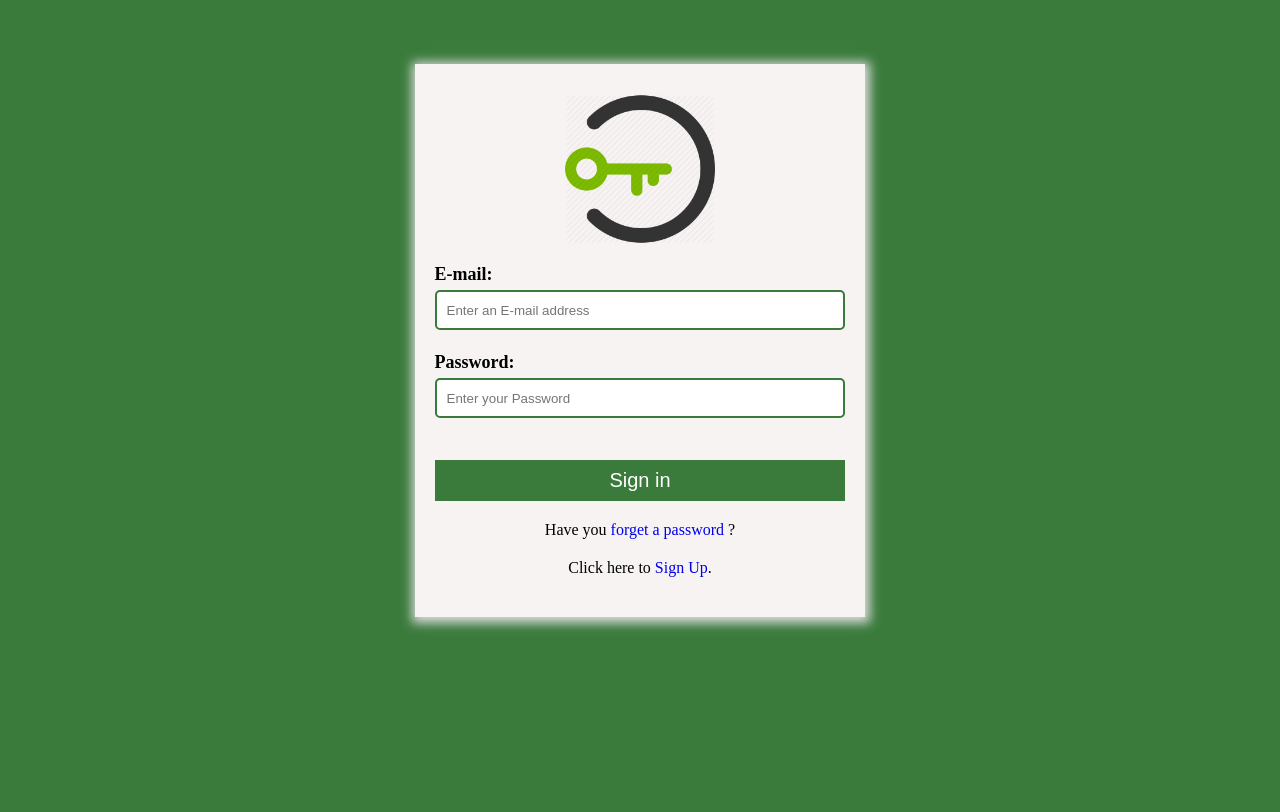
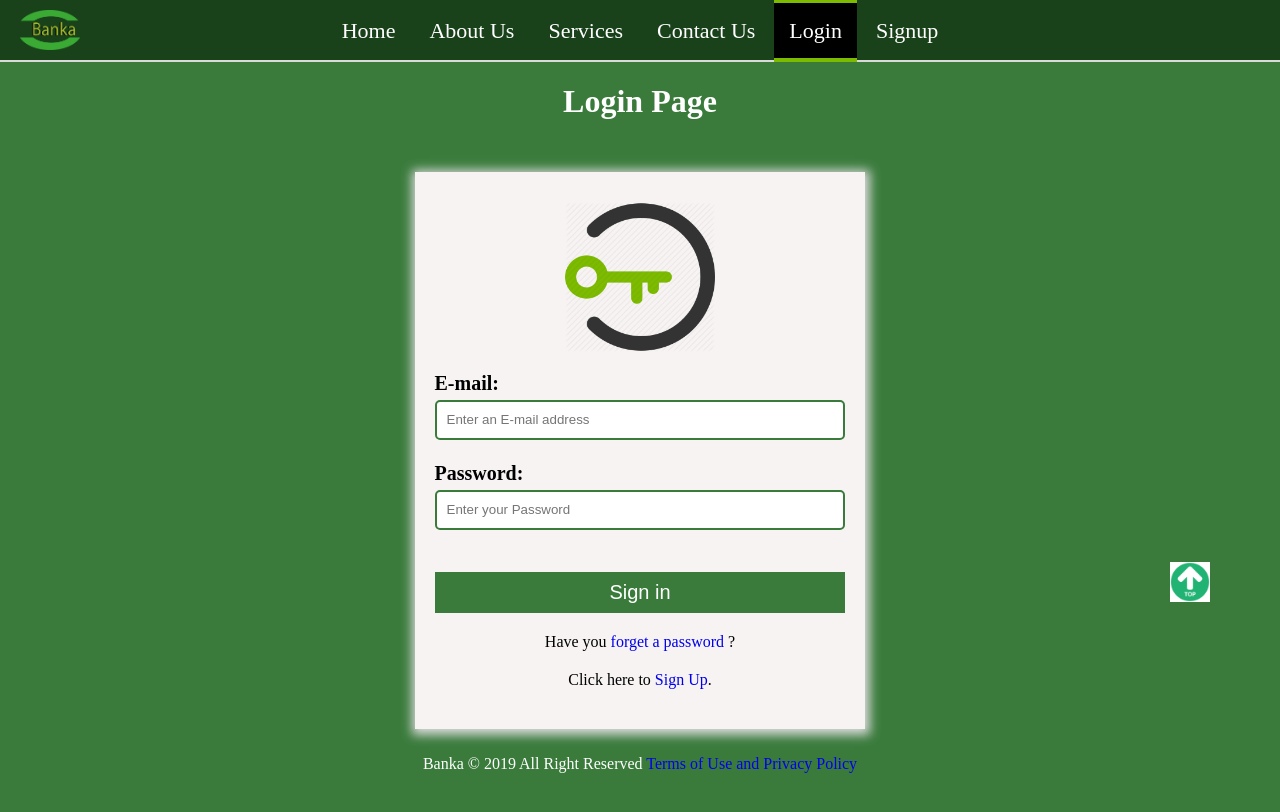
Before and after one commit to Dom58/Banka, a plain HTML site: page ui/html/auth/login.html in a window 1280 px wide. Drawn offline with Linux system fonts and the light colour scheme.

Commit message:
Add navigation bar and footer to login page

```diff
--- a/ui/css/homepage.css
+++ b/ui/css/homepage.css
@@ -62,7 +62,7 @@
         padding: 15px;
     }
     #home-nav .active{
-         background-color: #482f60;
+         background-color: black;
          border-bottom: 4px solid  #7cbb00;
          border-top: 4px solid  #7cbb00;
     }
@@ -249,3 +249,7 @@
     .right-panel{
       width: 80%;
     }
+
+    .footer{
+      padding: 10px;
+    }
--- a/ui/html/auth/login.html
+++ b/ui/html/auth/login.html
@@ -4,9 +4,10 @@
 <head>
     <meta charset="utf-8" />
     <meta http-equiv="X-UA-Compatible" content="IE=edge">
-    <title>Banka | Login</title>
+    <title>Banka | Login Page</title>
     <meta name="viewport" content="width=device-width, initial-scale=1">
     <link rel="stylesheet" type="text/css" media="screen" href="../../css/style.css" />
+    <link rel="stylesheet" type="text/css" media="screen" href="../../css/homepage.css" />
 
 </head>
 <style type="text/css">
@@ -14,7 +15,30 @@
 </style>
 
 <body>
-    <!-- adding form to the layout tamplate view -->
+    <nav class="home-navbar" id="top">
+    <img src="../../assets/images/logo.png" id="bankaLogo">
+    <div class="home-collapse">
+    <img src="../../assets/images/menu.png" onclick="myFunction();">
+    </div>
+    <div id="home-nav" class="header-nav">
+        <ul>
+            <br>
+            <li><a class="" href="../../../index.html"> Home </a></li>
+            <li><a class="" href="../../../index.html#about-us"> About Us </a></li>
+             <li><a class="" href="../../../index.html#services"> Services </a></li>
+            <li><a class="" href="../../../index.html#contact-us"> Contact Us </a></li>
+            <li><a  class="active" href=""> Login </a></li>
+            <li><a class=""  href="sign-up.html"> Signup </a></li>
+
+        </ul>
+    </div>
+</nav>
+<a href="#top">
+<img src="../../assets/images/top.png" id="backTop">
+</a>
+    <div class="home-content">
+      <!-- adding form to the layout tamplate view -->
+      <h1 style="text-align: center; color: white;">Login Page</h1>
     <div class="form-container">
         <img class="user-image" src="../../assets/images/signin.png" alt="Lock Image sign">
         <!-- <form class="form-content" action="dashboard.html"> -->
@@ -39,13 +63,19 @@
             </div>
         <!-- </form> -->
     </div>
-     <script type="text/javascript">
+        <div class="home-panel" style="display: none;"></div>
+<div class="footer">
+    <p style="text-align: center; color: white;">Banka © 2019 All Right Reserved <a href="#"> Terms of Use and Privacy Policy </a></p>
+</div>
+
+         <script type="text/javascript" src="../../js/main.js"></script>
+    <script type="text/javascript">
          const emailCheck = document.getElementById('email').value;
 
         function login() {
             const adm_email1 = 'admin@gmail.com';
             const adm_email2 = 'dom@gmail.com';
-            const cachier_email ='cachier@gmail.com';
+            const cachier_email ='cashier@gmail.com';
 
             var logger = document.getElementById('email').value;
             var pswd = document.getElementById('password').value;
```
Also changed, not shown: index.html (+1 -1 lines).
